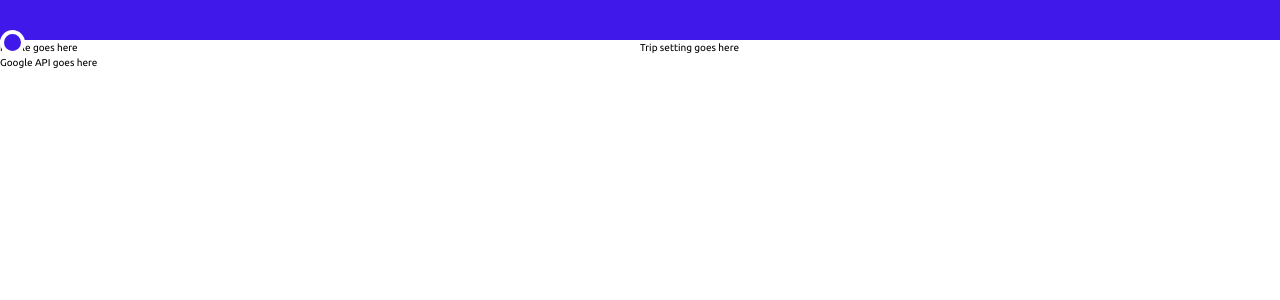
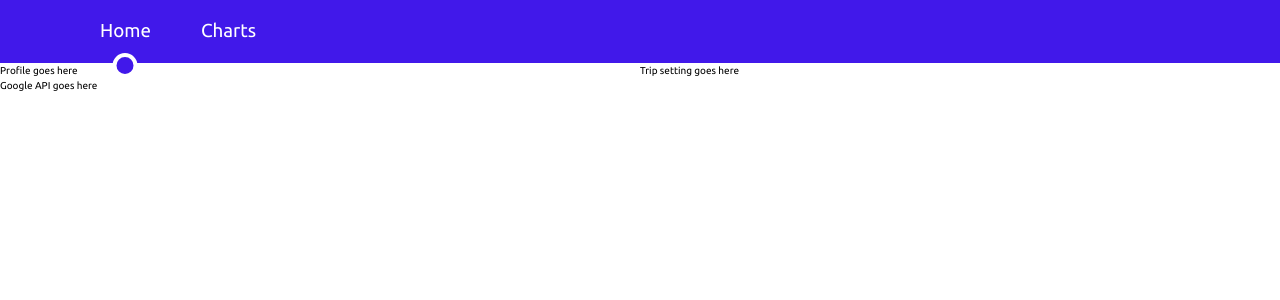
Before and after one commit to KrolMateusz/praktyki1, a Vue app: page / in a window 1280 px wide. Shown: the top 300 px of the page. Built offline with nearby package versions, Linux system fonts and the light colour scheme.

Commit message:
fix routeValue name bug

```diff
--- a/src/components/Navigation/Navigation.vue
+++ b/src/components/Navigation/Navigation.vue
@@ -2,7 +2,7 @@
   <nav class="px-40 py-8 relative bg-main">
     <ul class="flex">
       <Link
-        v-for="route in routeValues"
+        v-for="route in routes"
         :key="route.name"
         :to="route.path"
         :name="route.name"
```
